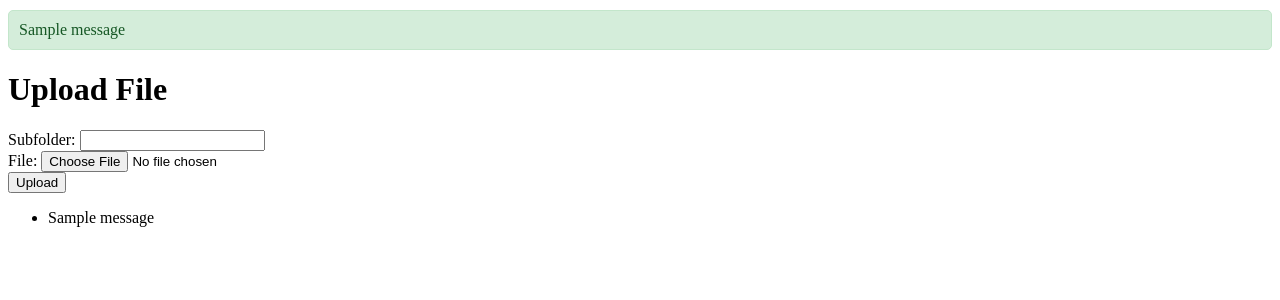
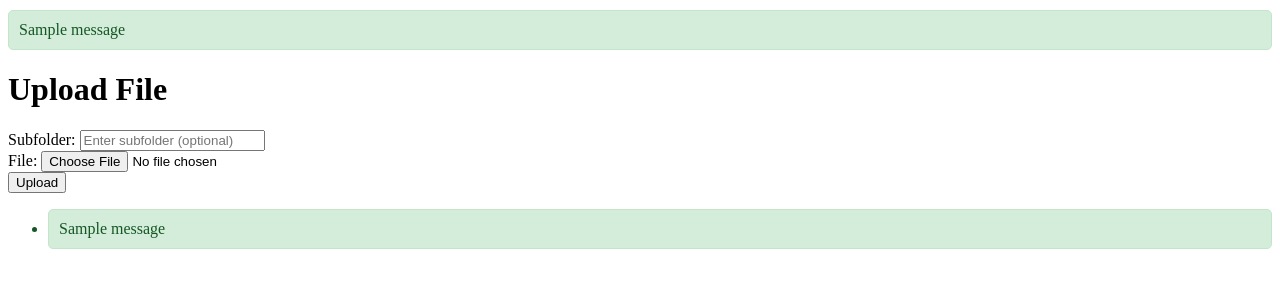
Before and after one commit to Fercho524/whitedrive, a Flask app: template templates/upload.html in a window 1280 px wide. Shown: the part 121-421 px from the top of the page. Run offline with Flask 3, Linux system fonts and the light colour scheme; the template is opened without the code that fills it, so the values that code supplies are empty; tables that the repository leaves empty hold one stand-in row (values such as "Sample post"); one stand-in notice (Sample message) is shown; parts of the project's set-up code (start-up, migrations or seed data) failed here and were passed over.

Commit message:
Update upload.html

```diff
--- a/templates/upload.html
+++ b/templates/upload.html
@@ -1,26 +1,35 @@
 {% extends "base.html" %}
+
+{% block title %}Upload File{% endblock %}
+
 {% block content %}
+<div class="upload-file-form">
+    <h1>Upload File</h1>
 
-<h1>Upload File</h1>
-<form method="POST" enctype="multipart/form-data">
-    <div>
+    <form method="POST" enctype="multipart/form-data" action="{{ url_for('File.upload_file') }}">
+        {{ form.hidden_tag() }}
+
+        <div class="form-group">
             <label for="subfolder">Subfolder:</label>
-        <input type="text" id="subfolder" name="subfolder">
+            <input type="text" id="subfolder" name="subfolder" class="form-control" placeholder="Enter subfolder (optional)">
         </div>
-    <div>
+
+        <div class="form-group">
             <label for="file">File:</label>
-        <input type="file" id="file" name="file" required>
+            <input type="file" id="file" name="file" class="form-control-file" required>
         </div>
-    <button type="submit">Upload</button>
+
+        <button type="submit" class="btn btn-primary">Upload</button>
     </form>
+
     {% with messages = get_flashed_messages(with_categories=true) %}
     {% if messages %}
     <ul>
         {% for category, message in messages %}
-    <li class="{{ category }}">{{ message }}</li>
+        <li class="flash {{ category }}">{{ message }}</li>
         {% endfor %}
     </ul>
     {% endif %}
     {% endwith %}
-
+</div>
 {% endblock %}
```
Lines whose indentation alone changed are shown as unchanged.
